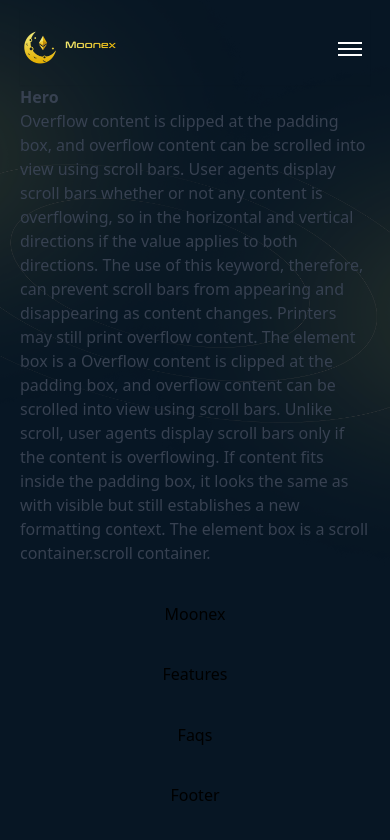
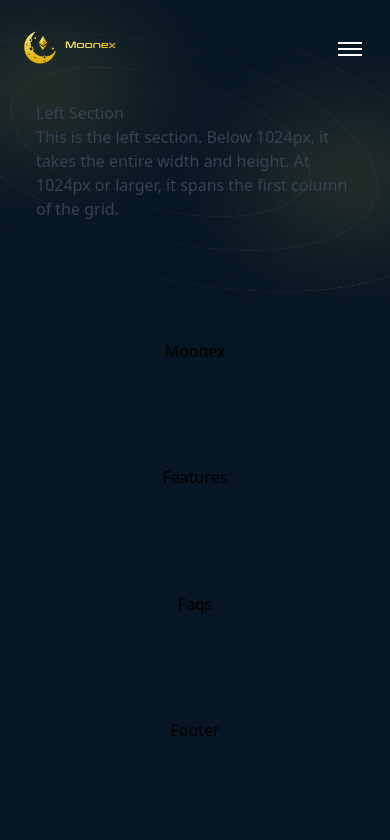
Before and after one commit to traez/frontend-intern-task-moonex-dotprolabs, a Next.js app: page / in a window 390 px wide. Shown: the top 840 px of the page. Built offline with nearby package versions, Linux system fonts and the light colour scheme.

Commit message:
feat: implement Hero component with responsive layout and separate sections

```diff
--- a/src/components/Hero.tsx
+++ b/src/components/Hero.tsx
@@ -1,21 +1,23 @@
+import HeroLeft from "@/components/HeroLeft";
+import HeroRight from "@/components/HeroRight";
+
 const Hero = () => {
   return (
-    <article className="text-gray-700">
-      <b>Hero</b>
-      <p>
-        Overflow content is clipped at the padding box, and overflow content can
-        be scrolled into view using scroll bars. User agents display scroll bars
-        whether or not any content is overflowing, so in the horizontal and
-        vertical directions if the value applies to both directions. The use of
-        this keyword, therefore, can prevent scroll bars from appearing and
-        disappearing as content changes. Printers may still print overflow
-        content. The element box is a Overflow content is clipped at the padding
-        box, and overflow content can be scrolled into view using scroll bars.
-        Unlike scroll, user agents display scroll bars only if the content is
-        overflowing. If content fits inside the padding box, it looks the same
-        as with visible but still establishes a new formatting context. The
-        element box is a scroll container.scroll container.
-      </p>
+    <article className="grid grid-rows-[1fr] grid-cols-[1fr] text-gray-700 w-full h-auto lg:grid-rows-[auto] lg:grid-cols-[7fr_1fr_2fr]">
+      {/* Left Section */}
+      <HeroLeft />
+
+      {/* Middle Section */}
+      <section className="hidden lg:block p-4 col-start-2 row-start-1">
+        {/*   <h2>Middle Section</h2>
+        <p>
+          This is the middle section. It appears in the second column at 1024px
+          or larger.
+        </p> */}
+      </section>
+
+      {/* Right Section */}
+      <HeroRight />
     </article>
   );
 };
--- /dev/null
+++ b/src/components/HeroLeft.tsx
@@ -0,0 +1,13 @@
+const HeroLeft = () => {
+  return (
+    <section className="p-4 col-start-1 row-start-1">
+      <h2>Left Section</h2>
+      <p>
+        This is the left section. Below 1024px, it takes the entire width and
+        height. At 1024px or larger, it spans the first column of the grid.
+      </p>
+    </section>
+  );
+};
+
+export default HeroLeft;
--- /dev/null
+++ b/src/components/HeroRight.tsx
@@ -0,0 +1,13 @@
+const HeroRight = () => {
+  return (
+    <section className="hidden lg:block p-4 col-start-3 row-start-1">
+      <h2>Right Section</h2>
+      <p>
+        This is the right section. It appears in the third column at 1024px or
+        larger.
+      </p>
+    </section>
+  );
+};
+
+export default HeroRight;
```
